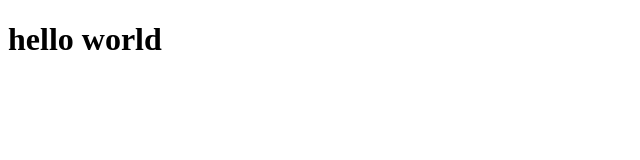
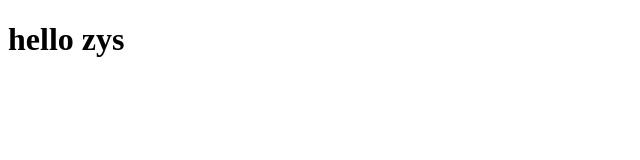
Before and after one commit to zhuyuesen/zhuyuesen.github.io, a plain HTML site: page index.html in a window 1280 px wide. Shown: the full height of the page, 0-640 px from the left. Drawn offline with Linux system fonts and the light colour scheme.

Commit message:
'修改index.html文件'

```diff
--- a/index.html
+++ b/index.html
@@ -4,6 +4,6 @@
 	<title>hello</title>
 </head>
 <body>
-<h1>hello world</h1>
+<h1>hello zys</h1>
 </body>
 </html>
```
